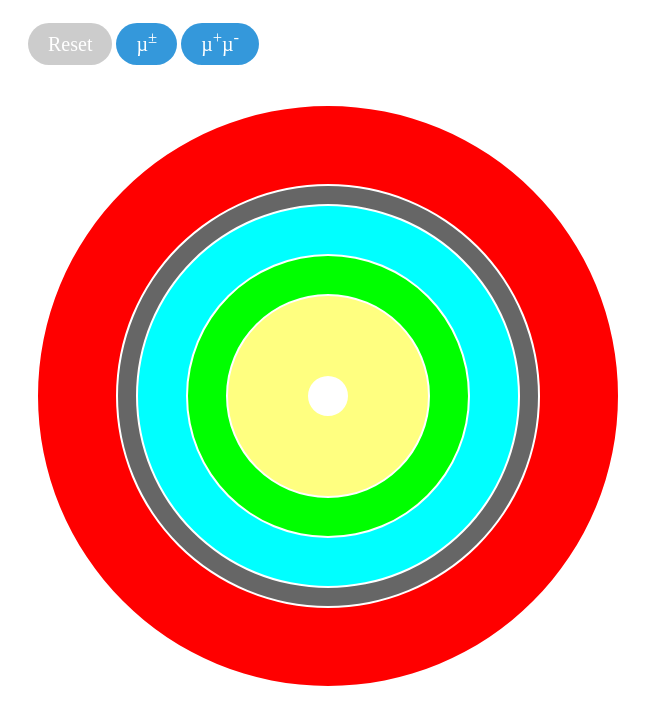
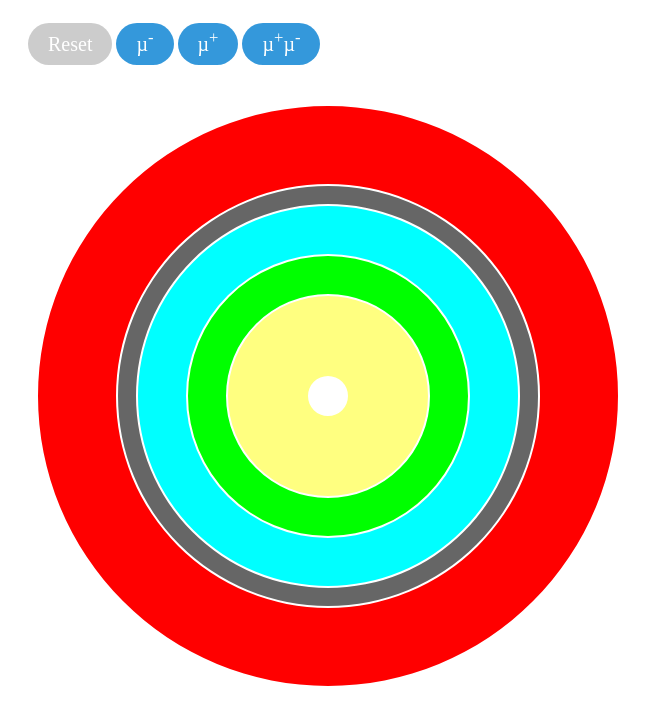
Before and after one commit to particle-clicker/mozfest2014, a plain HTML site: page index.html in a window 1280 px wide. Shown: the whole page, without its empty margins (0-653 px from the left). Drawn offline with Linux system fonts and the light colour scheme.

Commit message:
Add mu+ and mu- independently.

```diff
--- a/index.html
+++ b/index.html
@@ -39,7 +39,8 @@
   <div id="Actions">
     <a class="btn reset" href="#" onclick="resetCanvas(); return false;">Reset</a>
 
-    <a class="btn" href="#" onclick="Tracks.drawRandomMuon(ctx); return false;">µ<sup>±</sup></a>
+    <a class="btn" href="#" onclick="Tracks.drawRandomMuon(ctx, -1); return false;">µ<sup>-</sup></a>
+    <a class="btn" href="#" onclick="Tracks.drawRandomMuon(ctx, 1); return false;">µ<sup>+</sup></a>
     <a class="btn" href="#" onclick="Tracks.drawRandomMuonPair(ctx); return false;">µ<sup>+</sup>µ<sup>-</sup></a>
   </div>
 
--- a/js/tracks.js
+++ b/js/tracks.js
@@ -46,9 +46,11 @@ var Tracks = (function() {
     return Math.PI / min + Math.random() * (Math.PI / max - Math.PI / min);
   };
 
-  var drawRandomMuon = function(ctx) {
+  var drawRandomMuon = function(ctx, charge) {
     var angle = randomAngle();
-    var charge = Math.random() < 0.5 ? -1 : 1;
+    if (typeof(charge) === "undefined") {
+      charge || Math.random() < 0.5 ? -1 : 1;
+    }
     var curvature = randomCurvature(10, 5);
     drawMuonTrack(ctx, angle, charge, curvature);
   };
```
